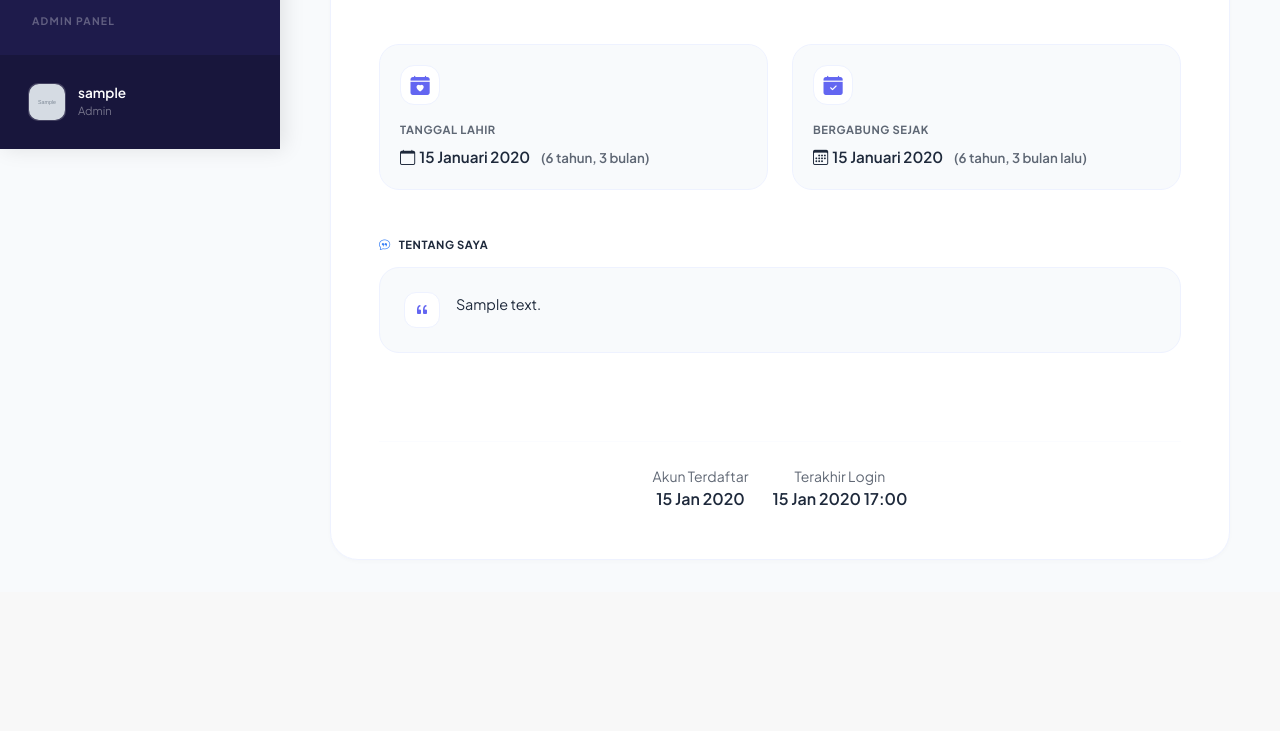
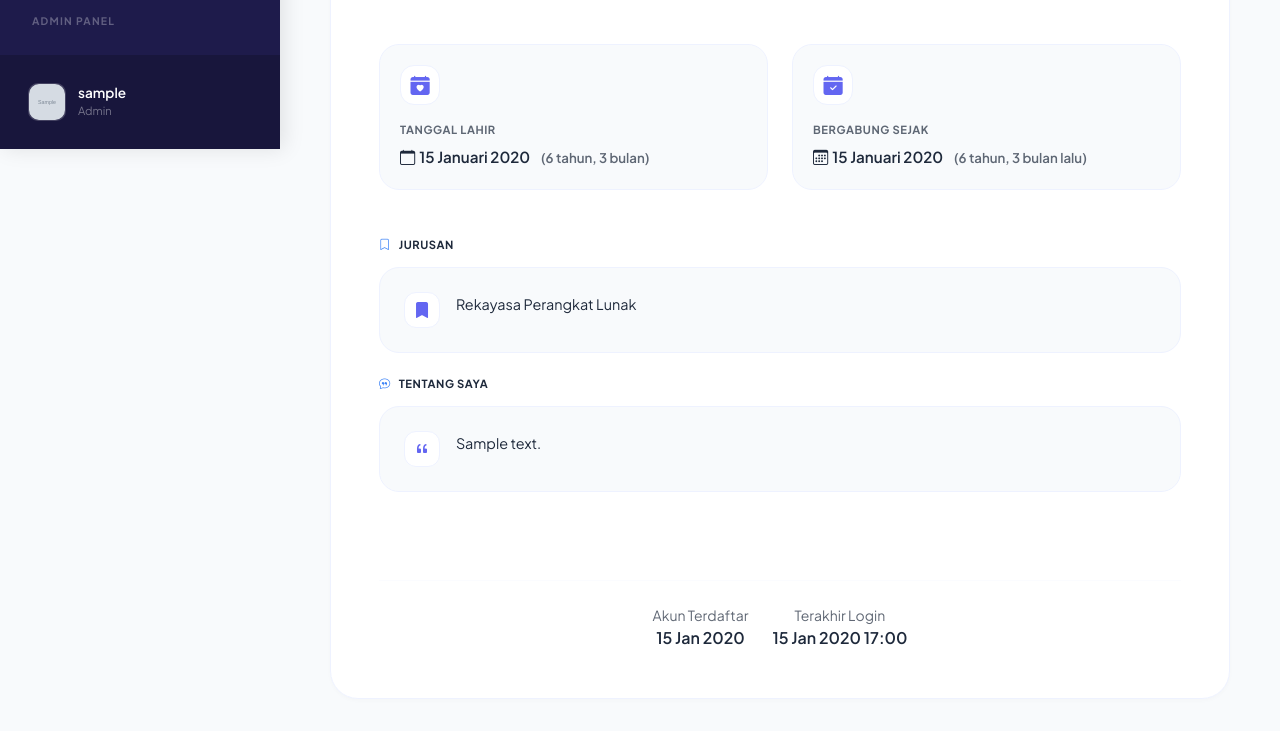
Before and after one commit to Soralith/Sora-LMS, a Django app: page /accounts/profile/ in a window 1280 px wide. Shown: the part 651-1382 px from the top of the page. Before the commit the page ends 1157 px from the top, so only its background shows below. Run offline with Django 4.2, Linux system fonts and the light colour scheme; a user stored in the database is signed in; data comes from the database, SQL or seed files in the repository; tables that the repository leaves empty hold one stand-in row (values such as "Sample post"); grey boxes marked "Sample" are stand-in pictures; some libraries are stand-ins or nearby versions.

Commit message:
Add Jurusan field to profile page

```diff
--- a/templates/accounts/profile.html
+++ b/templates/accounts/profile.html
@@ -446,6 +446,20 @@
                 </div>
             </div>
 
+            {% if user_profile.jurusan %}
+            <h6 class="fw-bold mb-3 mt-4" style="font-size:0.7rem; text-transform:uppercase; letter-spacing:0.05em;">
+                <i class="bi bi-bookmark me-2" style="color: #6366f1;"></i>Jurusan
+            </h6>
+            <div class="bio-section">
+                <div class="d-flex gap-3">
+                    <div class="bio-icon">
+                        <i class="bi bi-bookmark-fill"></i>
+                    </div>
+                    <p class="bio-text">{{ user_profile.jurusan.nama }}</p>
+                </div>
+            </div>
+            {% endif %}
+
             {% if user_profile.bio %}
             <h6 class="fw-bold mb-3 mt-4" style="font-size:0.7rem; text-transform:uppercase; letter-spacing:0.05em;">
                 <i class="bi bi-chat-quote me-2" style="color: #6366f1;"></i>Tentang Saya
```
